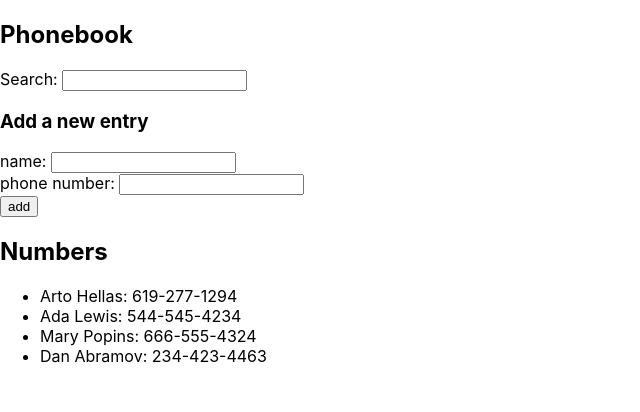
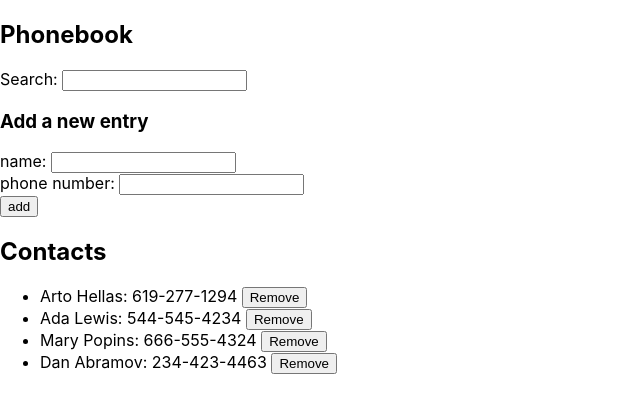
Before and after one commit to leksoid/fullstackopen, a React (Create React App) app in the folder part2/phonebook/: page / in a window 1280 px wide. Shown: the top 412 px of the page, without its empty margins (0-640 px from the left). Built offline with nearby package versions, Linux system fonts and the light colour scheme; data requests are answered from the project's data file.

Commit message:
ex for 2d done

```diff
--- a/part2/phonebook/src/App.js
+++ b/part2/phonebook/src/App.js
@@ -2,7 +2,7 @@ import React, { useEffect, useState } from 'react'
 import Filter from './components/Filter'
 import Persons from './components/Persons'
 import PersonForm from './components/PersonForm'
-import axios from 'axios'
+import personsService from './services/personsService'
 
 const App = () => {
   const [persons, setPersons] = useState([])
@@ -11,23 +11,33 @@ const App = () => {
   const [filter, setFilter] = useState('')
 
   const addPerson = (event)=> {
+    const nameObj = {
+      name: newName,
+      date: new Date().toDateString(),
+      id: persons.reduce((start,current)=> start.id > current.id ? start : current).id + 1,
+      phone: newPhone
+    }
+
     if (persons.some(el=> el.name === newName)) {
-      window.alert(`${newName} already exists`)
-      event.preventDefault()
+      if (window.confirm(`${newName} already exists, do you want to update the phone number?`)) {
+        event.preventDefault()
+        const updated = persons.find(p=> p.name === newName)
+        const updObj = {...updated, phone: newPhone}
+        personsService.updatePerson(updated.id, updObj).then(response => {
+          console.log(response)
+          setPersons(persons.map(p => p.name !== newName ? p : response.data))
+          setNewName('')
+          setNewPhone('')
+        })
+      }
       return
     }
     event.preventDefault()
-
-    const nameObj = {
-      name: newName,
-      date: new Date().toDateString(),
-      id: persons.length + 1,
-      phone: newPhone
-    }
-
-    setPersons(persons.concat(nameObj))
-    setNewName('')
-    setNewPhone('')
+    personsService.addPerson(nameObj).then(response => {
+      setPersons(persons.concat(response.data))
+        setNewName('')
+        setNewPhone('')
+    })
   }
 
   const handleNameChange = (event)=> {
@@ -43,12 +53,18 @@ const App = () => {
   }
 
   useEffect(()=>{
-    axios
-      .get('http://localhost:3001/persons')
-      .then(response => {
-        setPersons(response.data)
+    personsService.getAll().then(response => {
+      setPersons(response.data)
+    })
+  }, [])
+
+  const handleDelete = (id) => {
+    if (window.confirm(`Do you want to delete ${persons.find(p => p.id === id).name}?`)) {
+      personsService.deletePerson(id).then(response => {
+        setPersons(persons.filter(person => person.id != id))
       })
-  }, [])
+    }
+  }
 
   return (
     <div>
@@ -56,8 +72,8 @@ const App = () => {
       <Filter handleFilterChange={handleFilterChange} filter={filter} />
       <h3>Add a new entry</h3>
       <PersonForm addPerson={addPerson} newName={newName} newPhone={newPhone} handleNameChange={handleNameChange} handlePhoneChange={handlePhoneChange}/>
-      <h2>Numbers</h2>
-      <Persons persons={persons} filter={filter} />
+      <h2>Contacts</h2>
+      <Persons persons={persons} filter={filter} handleDelete={handleDelete}/>
     </div>
 
   )
--- a/part2/phonebook/src/components/Persons.js
+++ b/part2/phonebook/src/components/Persons.js
@@ -1,6 +1,7 @@
 import React from 'react'
 
-const Persons = ({filter, persons}) => {
+
+const Persons = ({filter, persons, handleDelete}) => {
 
     const filteredList = filter.length === 0 ?
         persons : persons.filter(person =>
@@ -8,7 +9,7 @@ const Persons = ({filter, persons}) => {
 
     return (
         <ul>
-            {filteredList.map(person=><li key={person.id}>{person.name}: {person.phone}</li>)}
+            {filteredList.map(person=><li key={person.id}>{person.name}: {person.phone} <button onClick={()=>handleDelete(person.id)} >Remove</button></li>)}
         </ul>
     )
 }
--- /dev/null
+++ b/part2/phonebook/src/services/personsService.js
@@ -0,0 +1,22 @@
+import axios from 'axios';
+
+const baseUrl = 'http://localhost:3001/persons'
+
+const getAll = () => {
+    return axios.get(baseUrl)
+}
+
+const addPerson = (obj) => {
+    return axios.post(baseUrl, obj)
+}
+
+const updatePerson = (id, obj) => {
+    console.log(id, obj)
+    return axios.put(`${baseUrl}/${id}`, obj)
+}
+
+const deletePerson = (id) => {
+    return axios.delete(`${baseUrl}/${id}`)
+}
+
+export default {getAll, addPerson, updatePerson, deletePerson}
```
